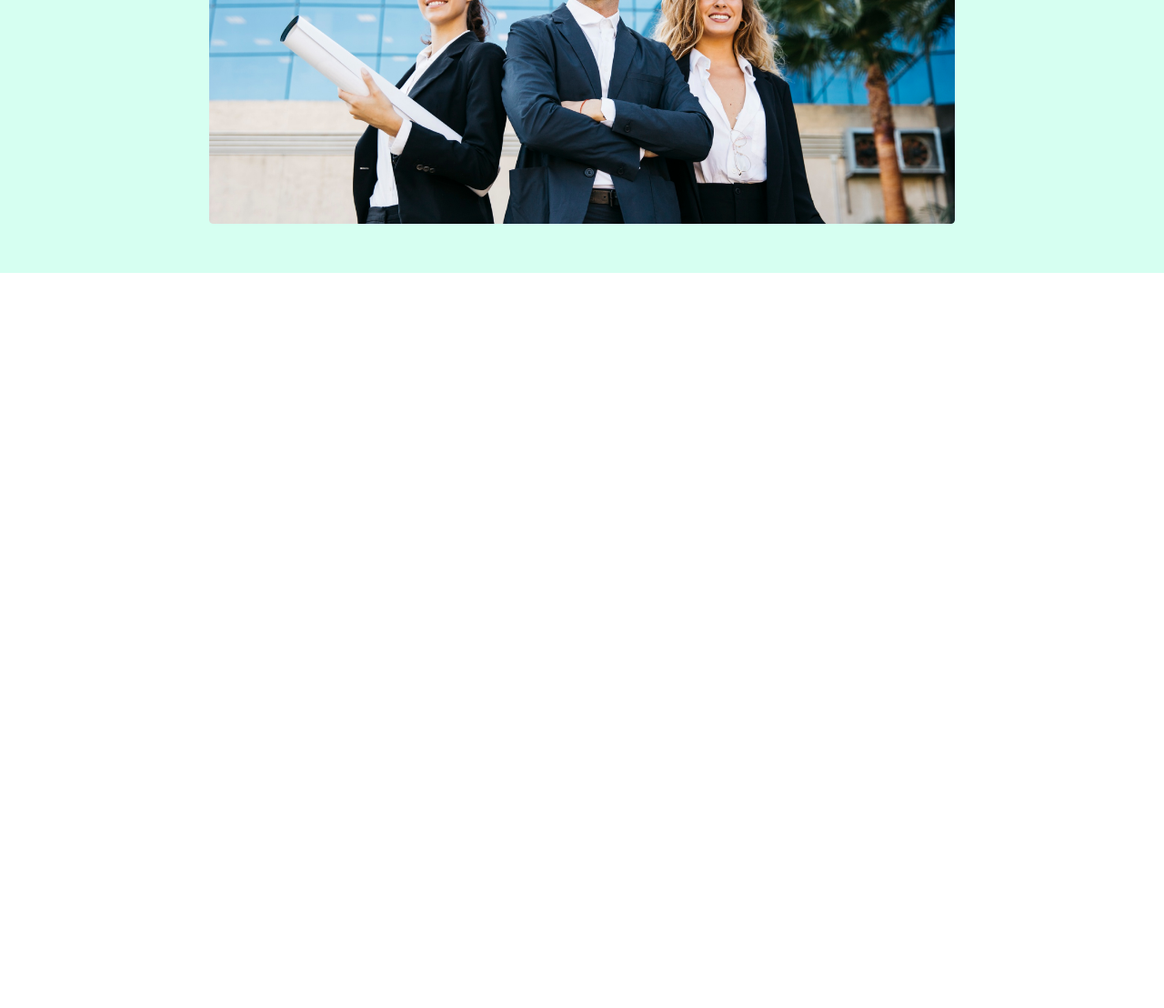
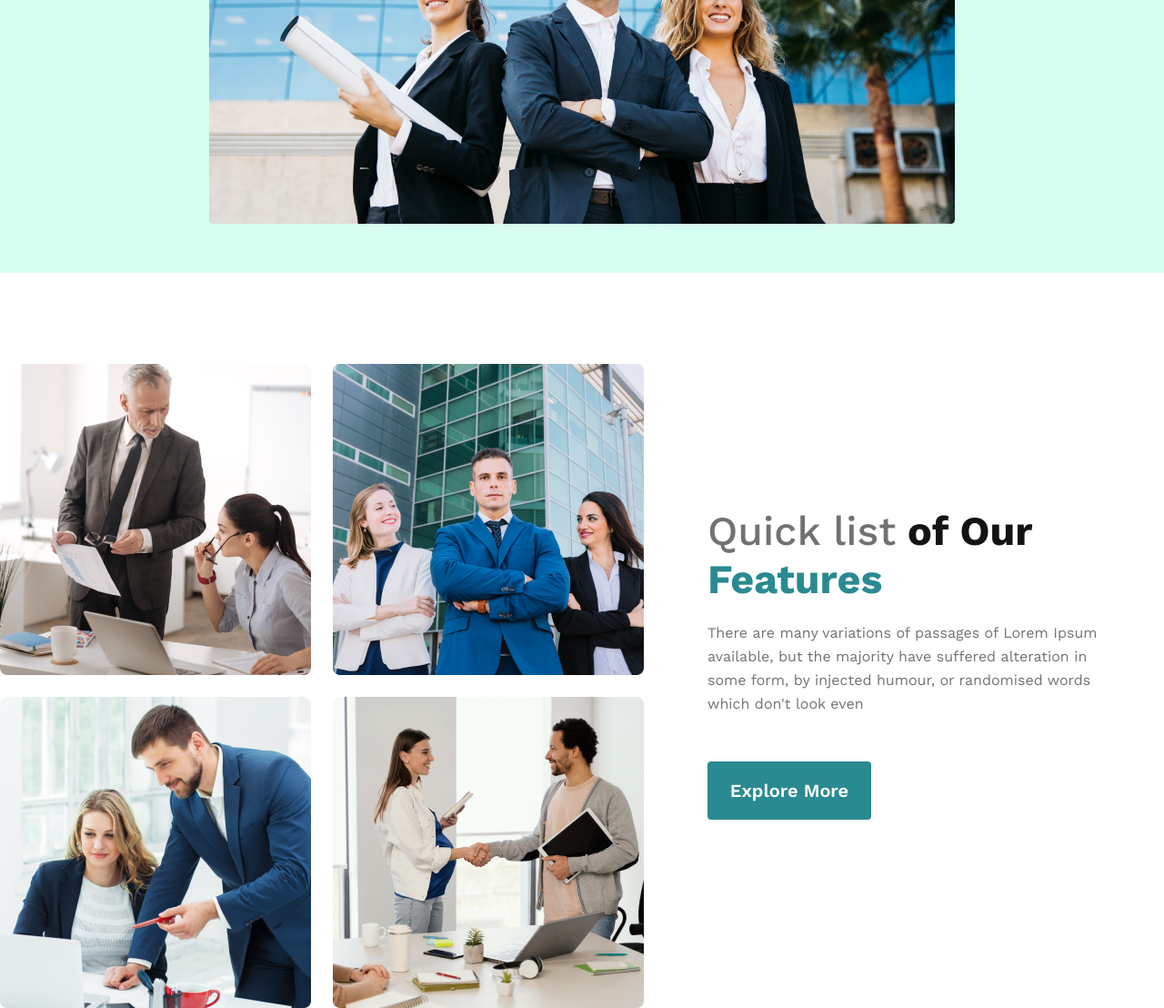
Before and after one commit to ahsanrkabir/g3-architects-website, a plain HTML site: page index.html in a window 1280 px wide. Shown: the part 770-1878 px from the top of the page at 91% size. Before the commit the page ends 1070 px from the top, so only its background shows below. Drawn offline with nearby package versions, Linux system fonts and the light colour scheme.

Commit message:
teams section and styles added

```diff
--- a/index.html
+++ b/index.html
@@ -9,6 +9,7 @@
 </head>
 
 <body>
+    <!-- header section -->
     <header>
         <nav>
             <h3 class="nav-title">G3 Architects</h3>
@@ -32,7 +33,23 @@
         </section>
     </header>
     <main>
-
+        <section class="teams-section">
+            <div class="teams-img-container">
+                <img src="images/team1.png" alt="">
+                <img src="images/team2.png" alt="">
+                <img src="images/team3.png" alt="">
+                <img src="images/team4.png" alt="">
+            </div>
+            <div class="teams-content">
+                <h3 class="teams-title"><span class="grey">Quick list</span> <span class="black">of Our</span> <span
+                        class="green">Features</span></h3>
+                <p class="teams-info">
+                    There are many variations of passages of Lorem Ipsum available, but the majority have suffered
+                    alteration in some form, by injected humour, or randomised words which don't look even
+                </p>
+                <button class="btn-primary">Explore More</button>
+            </div>
+        </section>
     </main>
     <footer>
 
--- a/styles/architect.css
+++ b/styles/architect.css
@@ -89,6 +89,58 @@ nav li a {
     width: 100%;
 }
 
+/* main section styles */
+
+main {
+    max-width: 1440px;
+    margin: 0 auto;
+}
+
+/* teams section */
+
+.teams-section {
+    margin-top: 100px;
+    display: flex;
+    align-items: center;
+}
+
+.teams-img-container {
+    display: grid;
+    grid-template-columns: repeat(2, 1fr);
+    gap: 1.5rem;
+}
+
+.teams-content {
+    padding: 0 70px;
+}
+
+.teams-title {
+    font-size: 2.8rem;
+}
+
+.teams-title .grey {
+    color: #727272;
+    font-weight: 500;
+}
+
+.teams-title .black {
+    color: #131313;
+    font-weight: 700;
+}
+
+.teams-title .green {
+    color: #2a8a91;
+    font-weight: 700;
+}
+
+.teams-info {
+    color: #727272;
+    font-size: 16px;
+    font-weight: 400;
+    line-height: 26px;
+    padding-top: 20px;
+}
+
 /* responsive media queries: mobile/smaller devices*/
 
 @media screen and (max-width: 576px) {
```
